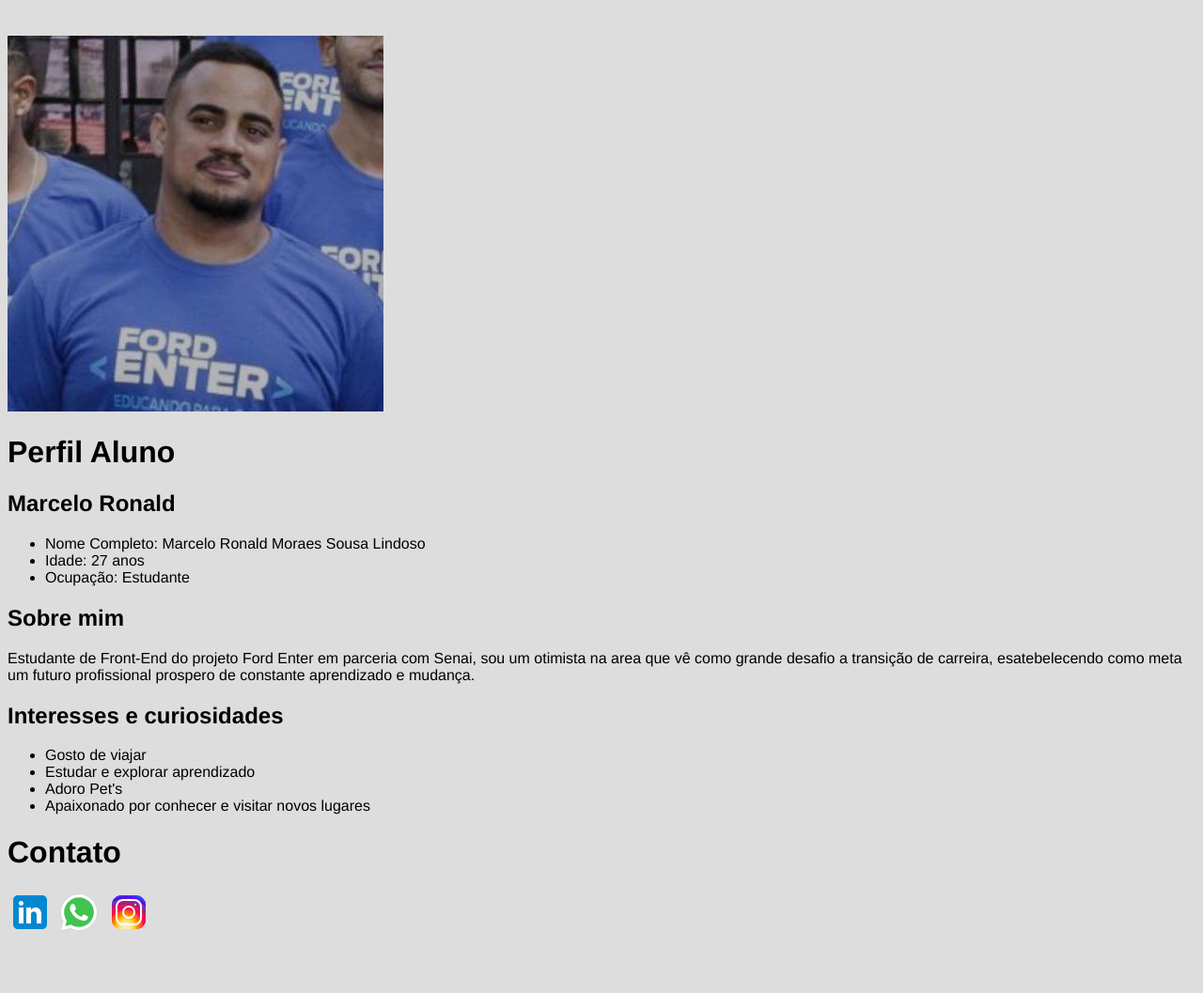
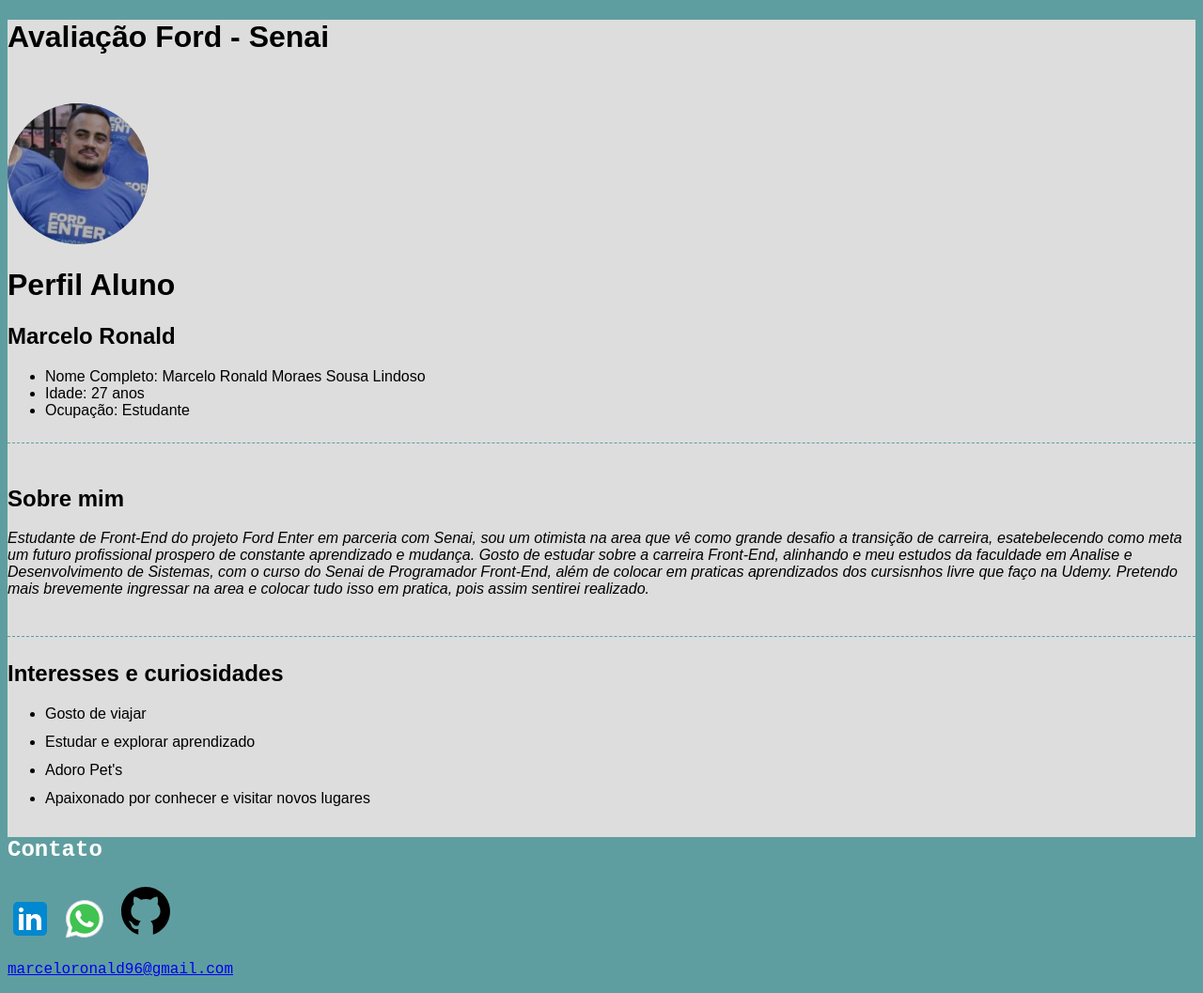
Before and after one commit to marceloronald96/avaliacao-frontend, a plain HTML site: page index.html in a window 1280 px wide. Shown: the whole page at 94% size. Before the commit the page ends 1007 px from the top, so only its background shows below. Drawn offline with Linux system fonts and the light colour scheme; files whose address does not match are found by name.

Commit message:
Criação page de avaliação

```diff
--- a/index.html
+++ b/index.html
@@ -11,11 +11,14 @@
 </head>
 
 <body>
+    <h1>Avaliação Ford - Senai</h1>
+
     <header>
         <img src="img/perfil.jpg" class="profile-photo" alt="foto do perfil">
         <h1>Perfil Aluno </h1>
         <h2> Marcelo Ronald</h2>
     </header>
+
     <section class="profile-information">
         <ul>
             <li>Nome Completo: Marcelo Ronald Moraes Sousa Lindoso</li>
@@ -23,13 +26,18 @@
             <li>Ocupação: Estudante</li>
         </ul>
     </section>
-    <section>
+
+    <section class="bio-container">
         <h1>Sobre mim</h1>
         <p>Estudante de Front-End do projeto Ford Enter em parceria com Senai, sou um otimista na area que vê como
             grande desafio a transição de carreira, esatebelecendo como meta um futuro profissional prospero de
-            constante aprendizado e mudança.</p>
+            constante aprendizado e mudança.
+            Gosto de estudar sobre a carreira Front-End, alinhando e meu estudos da faculdade em Analise e Desenvolvimento de Sistemas, com o curso do Senai de Programador Front-End, além de colocar em praticas aprendizados dos cursisnhos livre que faço na Udemy.
+            Pretendo mais brevemente ingressar na area e colocar tudo isso em pratica, pois assim sentirei realizado.
+        </p>
     </section>
-    <section>
+
+    <section class="interests-container">
         <h1>Interesses e curiosidades</h1>
         <ul>
             <li> Gosto de viajar</li>
@@ -41,12 +49,12 @@
 
 </body>
 <footer class="footer-profile">
-    <h1>Contato</h1>
-    <img src="./img/icons8-linkedin.svg" alt="Linkedin">
-    <img src="./img/icons8-whatsapp.svg" alt="Whatsapp">
-    <img src="./img/icons8-instagram.svg" alt="instagram">
-
-
+    <h2>Contato</h2>
+    <a href="//www.linkedin.com/in/marcelo-ronald/"><img src="./img/icons8-linkedin.svg" alt="Linkedin"></a>
+    <a href="//wa.me/5511977310956?text=Ol%C3%A1%21+Ecnontrei+seu+perfil+atrav%C3%A9s+do+seu+site+oficial%2C+tenho+interesse+no+seu+curr%C3%ADculo%21"><img
+            src="./img/icons8-whatsapp.svg" alt="Whatsapp"></a>
+    <a href= "https://github.com/marceloronald96"><img src="./img/icons8-github.svg" alt="Github">
+        <p>marceloronald96@gmail.com</p>
 
 </footer>
 
--- a/style.css
+++ b/style.css
@@ -1,57 +1,60 @@
 body {
     background-color: #DDD;
+    font-family: Arial, Helvetica, sans-serif;
+}
+.profile-photo {
+    margin-top: 30px;
+}
+html {
+    font-family: Helvetica;
+    background-color: cadetblue;
+
 }
 
-.profile-photo {
-    text-align: center;
-    margin-top: 30px;
-}
-
-
-
-
-html{
-    font-family: Helvetica;
-    background-color: #DDD;
-}
-/*
-.container{
+.container {
     max-width: 1200px;
     position: relative;
     margin-left: auto;
     margin-right: auto;
     padding: 20px 50px;
-    background-color: #fff;
+    background-color: cadetblue;
 }
 
-.destaque{
-    font-weight:bold ;
+header img {
+    background-color: #aaa;
+    border-radius: 50%;
+    width: 150px;
+    height: 150px;
+    overflow: hidden;
+    position: relative;
 }
 
-/*cabeçalho
-
-.cabecalho{
-    text-align: center;
+.curiosidades-container {
+    padding: 25px 0;
+    margin: 25px 0;
+    border-top: 1px dashed cadetblue;
+    border-bottom: 1px dashed cadetblue;
 }
 
-.main-title{
-    font-size: 40px;
+.bio-container {
+    padding: 25px 0;
+    margin: 25px 0;
+    border-top: 1px dashed cadetblue;
+    border-bottom: 1px dashed cadetblue;
 }
 
-.paragrafo-principal {
+.bio-container  p {
     font-style: italic;
 }
-/*corpo do site
-
-.img-destaque {
-    text-align: center;
-    margin-top: 30px;
+.interests-container li {
+    height: 30px;
 }
 
-.biografia-container{
-    padding: 25px 0;
-    margin: 25px 0;
-    border-top: 1px dashed #DDD;
-    border-bottom: 1px dashed #DDD;
+.footer-profile {
+    display: ;
+    text-align: start;
+    font-family: 'Chivo Mono', monospace;
+    font-size: 16px;
+    color: rgb(254, 254, 254);
+    background-color: cadetblue;
 }
-*/
```
Also changed, not shown: img/icons8-github.svg (added), img/icons8-gmail.svg (added).
